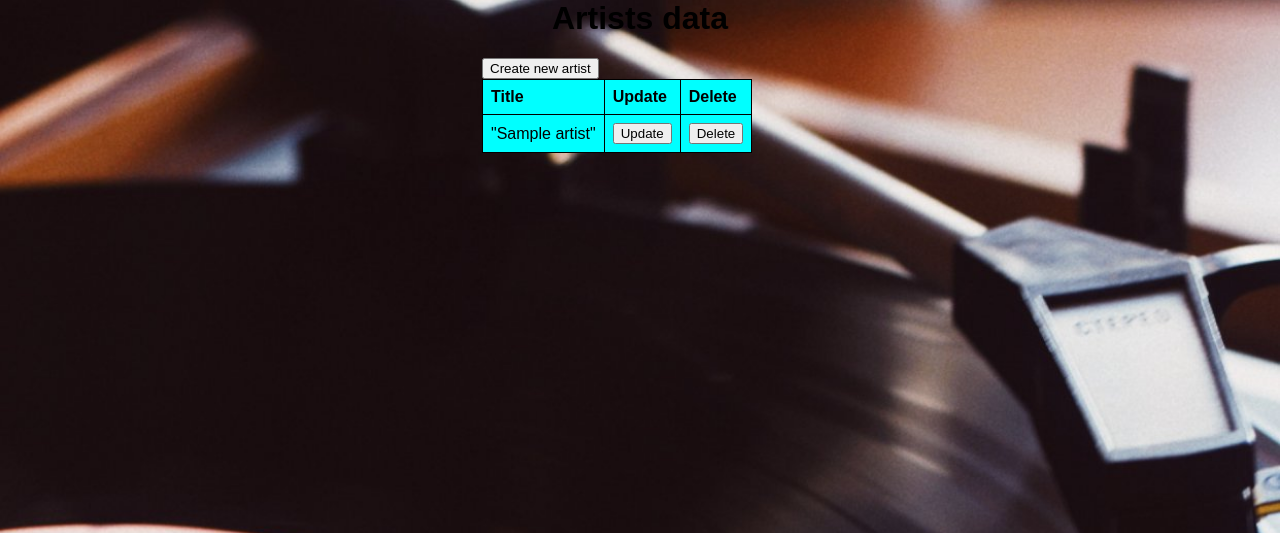
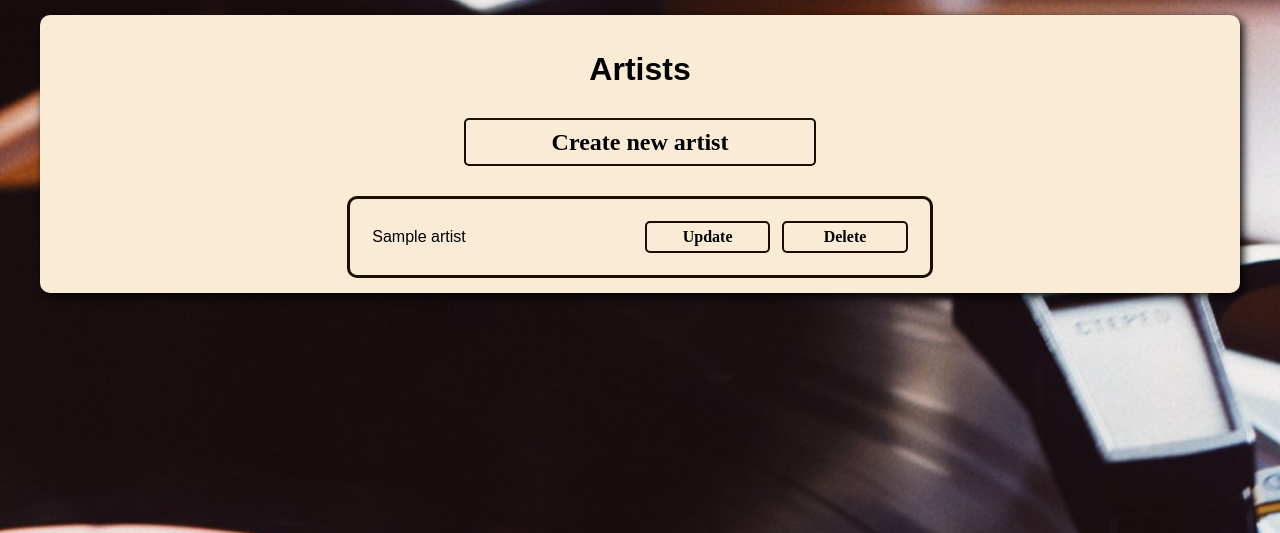
Before and after one commit to TeraBasedProgrammer/albums-shop, a Django app: page /admin-panel/artists/ in a window 1280 px wide. Shown: the part 100-633 px from the top of the page. Run offline with Django 4.2, Linux system fonts and the light colour scheme; a user stored in the database is signed in; tables that the repository leaves empty hold one stand-in row (values such as "Sample post"); some libraries are stand-ins or nearby versions; some web fonts are replaced.

Commit message:
fix: style artists/genres pages

```diff
--- a/admin_panel/templates/admin_panel/artists.html
+++ b/admin_panel/templates/admin_panel/artists.html
@@ -1,37 +1,19 @@
 {% extends 'base.html' %}
 
 {% block content%}
-    <style>
-        table {
-            border-collapse: collapse;
-        }
 
-        th, td {
-            border: 1px solid black;
-            padding: 8px;
-        }
-    </style>
-    <h1 style="text-align: center;">Artists data</h1>
-    <div style="width: 25%; margin: 0 auto">
-        <table style="border-collapse: collapse; background-color: aqua; border: 1px solid black;">
-            <a href="{% url 'albums:artist-create' %}"><button>Create new artist</button></a>
-            <thead>
-            <tr>
-                <th>Title</th>
-                <th>Update</th>
-                <th>Delete</th>
-            </tr>
-            </thead>
-            <tbody>
-            {% for artist in artists %}
-                <tr>
-                    <td>"{{ artist.title }}"</td>
-                    <td><a href="{% url 'albums:artist-update' artist.pk %}"><button>Update</button></a></td>
-                    <td><a href="{% url 'albums:artist-delete' artist.pk %}"><button>Delete</button></a></td>
-                </tr>
-            {% endfor %}
-            </tbody>
-        </table>
+<div id="artists-page">
+    <h1>Artists</h1>
+    <table>
+        <a href="{% url 'albums:artist-create' %}"><button id="create-artist">Create new artist</button></a>
+        {% for artist in artists %}
+        <tr>
+            <td class="title">{{ artist.title }}</td>
+            <td class="update-btn"><a href="{% url 'albums:artist-update' artist.pk %}"><button>Update</button></a></td>
+            <td class="delete-btn"><a href="{% url 'albums:artist-delete' artist.pk %}"><button>Delete</button></a></td>
+        </tr>
+        {% endfor %}
+    </table>
+</div>
 
-    </div>
 {% endblock content %}
--- a/admin_panel/templates/admin_panel/main.html
+++ b/admin_panel/templates/admin_panel/main.html
@@ -7,8 +7,8 @@
     <img src="{% static 'images/admin.gif' %}" alt="">
     <div id="panel">
         <a href="{% url 'admin-panel:albums-data' %}"><button>Albums</button></a>
+        <a href="{% url 'admin-panel:artists-data' %}"><button>Artists</button></a>
         <a href="{% url 'admin-panel:genres-data' %}"><button>Genres</button></a>
-        <a href="{% url 'admin-panel:artists-data' %}"><button>Artists</button></a>
         <a href="{% url 'admin-panel:unconfirmed-orders' %}"><button>Unconfirmed orders</button></a>
         <a href="{% url 'admin-panel:confirmed-orders' %}"><button>Confirmed orders</button></a>
         <a href="{% url 'admin-panel:blacklist' %}"><button>Blacklist</button></a>
--- a/static/style.css
+++ b/static/style.css
@@ -942,3 +942,149 @@ div#album-update-page button:hover {
     cursor: pointer;
     background-color: #fae9c0;
 }
+
+
+
+
+div#artists-page {
+    width: 95%;
+    margin: 115px 2.5%;
+    background: antiquewhite;
+    box-sizing: border-box;
+    border-radius: 10px;
+    box-shadow: 3px 3px 10px #000;
+    padding: 15px;
+}
+div#artists-page h1 {
+    text-align: center;
+}
+div#artists-page a {
+    color: #000;
+    text-decoration: none;
+}
+div#artists-page a button#create-artist {
+    display: block;
+    font-family: Montserrat;
+    font-size: 24px;
+    height: 48px;
+    width: 30%;
+    margin: 30px auto;
+    font-weight: bolder;
+    background: antiquewhite;
+    border: 2px solid rgb(25,13,5);
+    border-radius: 5px;
+}
+div#artists-page a button#create-artist:hover {
+    cursor: pointer;
+    background-color: #fae9c0;
+}
+div#artists-page table {
+    width: 50%;
+    margin: auto;
+    border: 3px solid rgb(25,13,5);
+    border-radius: 10px;
+    padding: 15px;
+}
+div#artists-page table td, th {
+    text-align: left;
+    padding: 5px;
+}
+div#artists-page table td.title {
+    width: 50%;
+}
+div#artists-page table td.update-btn, div#artists-page table td.delete-btn {
+    width: 25%;
+}
+div#artists-page table td.update-btn a, div#artists-page table td.delete-btn a {
+    display: block;
+    width: 100%;
+    color: #000;
+    text-decoration: none;
+}
+div#artists-page table td.update-btn a button, div#artists-page table td.delete-btn a button {
+    display: block;
+    width: 100%;
+    font-family: Montserrat;
+    font-size: 16px;
+    height: 32px;
+    font-weight: bolder;
+    background: antiquewhite;
+    border: 2px solid rgb(25,13,5);
+    border-radius: 5px;
+}
+div#artists-page table td.update-btn a button:hover, div#artists-page table td.delete-btn a button:hover {
+    cursor: pointer;
+    background-color: #fae9c0;
+}
+
+
+div#genres-page {
+    width: 95%;
+    margin: 115px 2.5%;
+    background: antiquewhite;
+    box-sizing: border-box;
+    border-radius: 10px;
+    box-shadow: 3px 3px 10px #000;
+    padding: 15px;
+}
+div#genres-page h1 {
+    text-align: center;
+}
+div#genres-page a {
+    color: #000;
+    text-decoration: none;
+}
+div#genres-page a button#create-genre {
+    display: block;
+    font-family: Montserrat;
+    font-size: 24px;
+    height: 48px;
+    width: 30%;
+    margin: 30px auto;
+    font-weight: bolder;
+    background: antiquewhite;
+    border: 2px solid rgb(25,13,5);
+    border-radius: 5px;
+}
+div#genres-page a button#create-genre:hover {
+    cursor: pointer;
+    background-color: #fae9c0;
+}
+div#genres-page table {
+    width: 50%;
+    margin: auto;
+    border: 3px solid rgb(25,13,5);
+    border-radius: 10px;
+    padding: 15px;
+}
+div#genres-page table td, th {
+    text-align: left;
+    padding: 5px;
+}
+div#genres-page table td.title {
+    width: 50%;
+}
+div#genres-page table td.update-btn, div#genres-page table td.delete-btn {
+    width: 25%;
+}
+div#genres-page table td.update-btn a, div#genres-page table td.delete-btn a {
+    display: block;
+    width: 100%;
+    color: #000;
+    text-decoration: none;
+}
+div#genres-page table td.update-btn a button, div#genres-page table td.delete-btn a button {
+    display: block;
+    width: 100%;
+    font-family: Montserrat;
+    font-size: 16px;
+    height: 32px;
+    font-weight: bolder;
+    background: antiquewhite;
+    border: 2px solid rgb(25,13,5);
+    border-radius: 5px;
+}
+div#genres-page table td.update-btn a button:hover, div#genres-page table td.delete-btn a button:hover {
+    cursor: pointer;
+    background-color: #fae9c0;
+}
```
Also changed, not shown: admin_panel/templates/admin_panel/genres.html (+9 -25 lines).
